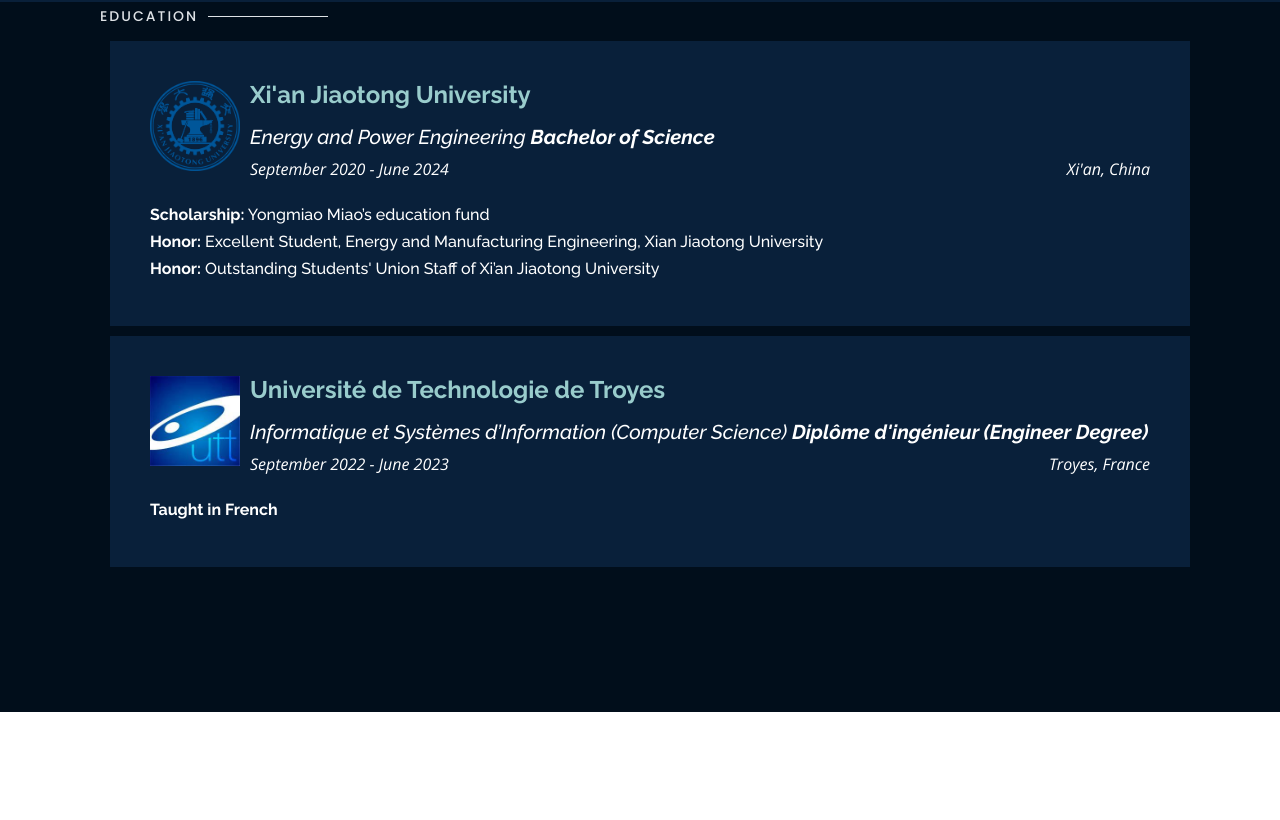
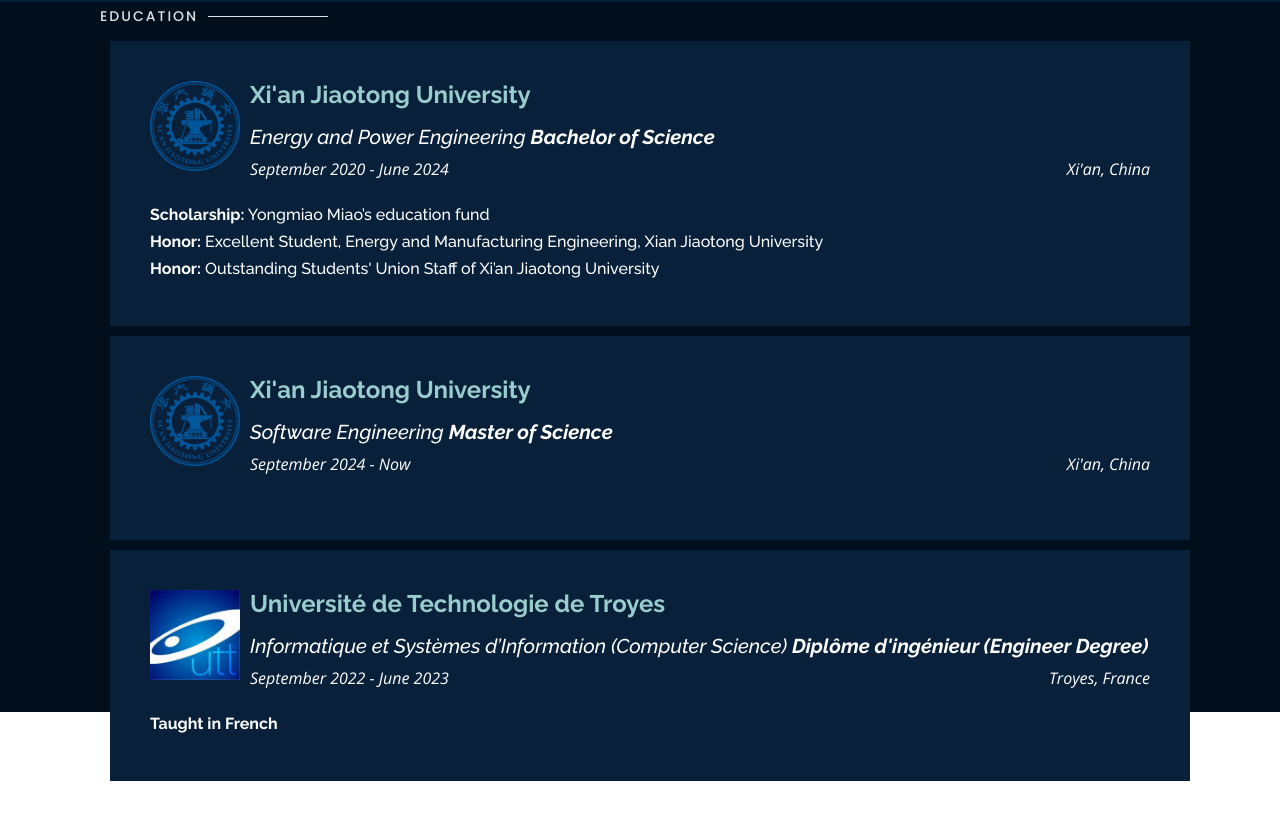
Before and after one commit to Fluorite-Eyes/CHEN.Jiashun.github.io, a plain HTML site: page index.html in a window 1280 px wide. Both pictures are taken after a click on the link "Education". Shown: the part 88-908 px from the top of the page. Before the commit the page ends 800 px from the top, so only its background shows below. Drawn offline with nearby package versions, Linux system fonts and the light colour scheme.

Commit message:
Update index.html

```diff
--- a/index.html
+++ b/index.html
@@ -139,8 +139,6 @@
 
             🚀 PROJECTS: Venture into my digital realm, where I've developed an E-commerce System featuring an innovative "sec-killing" feature and crafted a seamless Medical Appointment Website. Plus, explore my foray into gaming, where Unity C# and Java are my tools to paint intricate 3D interfaces for strategy games.<br></br>
 
-            📚 PUBLICATION: Beyond coding, I delve into theoretical aspects. Explore my publication on "Application of Computer Vision Technology Based on Neural Network in Path Planning" to get a glimpse of my academic pursuits.<br></br>
-
             💼 WORK EXPERIENCES: Currently, I'm contributing as a Computer Vision Algorithm Engineer Intern at Heils Union Technology Co., Ltd, where I optimize processes and turn challenges into opportunities. My professional journey is a continuous rhythm of innovation in the realm of deep learning.<br></br>
 
             🏆 HONORS: Beyond coding achievements, I'm proud to have received the Yongmiao Miao’s Education Fund scholarship and honored as an Excellent Student at Xi’an Jiaotong University.<br></br>
@@ -182,6 +180,15 @@
             <h6 style="text-align:left;"><strong>Scholarship:</strong> Yongmiao Miao’s education fund</h6>
             <h6 style="text-align:left;"><strong>Honor:</strong> Excellent Student, Energy and Manufacturing Engineering, Xian Jiaotong University</h6>
             <h6 style="text-align:left;"><strong>Honor:</strong> Outstanding Students' Union Staff of Xi’an Jiaotong University </h6>
+          </div>
+        </div>
+        <div class="col-lg-12" data-aos="fade-up">
+          <div class="col-md-12 mt-4 mt-md-0 icon-box" data-aos="fade-up" data-aos-delay="100">
+            <a href="http://en.xjtu.edu.cn/" target="_blank"><img src="assets/img/education/xjtu.png" class="img-fluid" style="float:left;margin:0 10px 0 0;" width="90"></a>
+            <h4 style="text-align:left;"><a href="http://en.xjtu.edu.cn/" target="_blank" style="color:#99CCCC">Xi'an Jiaotong University</a><br> </h4>
+            <h5 style="text-align:left;"><em>Software Engineering <strong>Master of Science</strong></em></h5>
+            <span class="left" style="float:left;color:#fff;"><em>September 2024 - Now</em></span>
+            <span class="right" style="float:right;color:#fff;"><em>Xi'an, China</em></span><br><br>
           </div>
         </div>
         <div class="col-lg-12" data-aos="fade-up">
```
